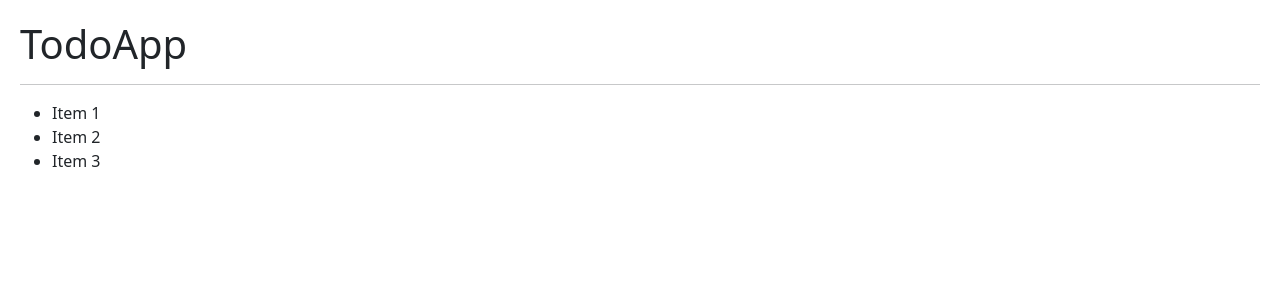
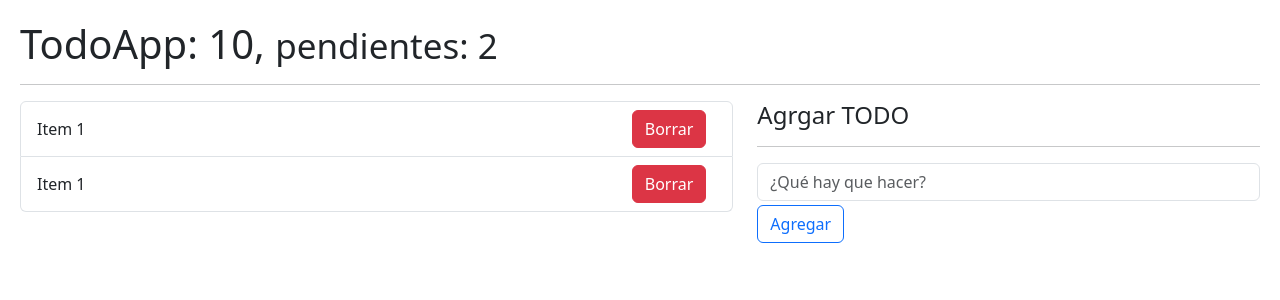
Before and after one commit to VergaraVictor/React, a React (Vite) app in the folder React/05-hook-app/: page / in a window 1280 px wide. Shown: the top 300 px of the page. Built offline with nearby package versions, Linux system fonts and the light colour scheme.

Commit message:
CreandoElCascaronDeLasListasdeTODOs

```diff
--- a/React/05-hook-app/src/08-useReducer/TodoApp.jsx
+++ b/React/05-hook-app/src/08-useReducer/TodoApp.jsx
@@ -9,7 +9,7 @@
     },
     {
         id: new Date().getTime() * 3,
-        description: 'Recolectar la piedra del alma',
+        description: 'Recolectar la piedra del tiempo',
         done: false,
     }
 ]
@@ -18,16 +18,56 @@
 
     const [ todos, dispatch ] = useReducer( todoReducer, initialState )
 
+    const handleNewTodo = ( todo ) => {
+        console.log({ todo });
+    }
+
     return (
     <>
-        <h1>TodoApp</h1>
+        <h1>TodoApp: 10, <small>pendientes: 2</small> </h1>
         <hr />
 
-        <ul>
-            <li>Item 1</li>
-            <li>Item 2</li>
-            <li>Item 3</li>
-        </ul>
+        <div className='row'>
+            <div className='col-7'>
+
+                {/* TodoList */}
+                <ul className='list-group'>
+                    {
+                        todos.map( todo => (
+                            // TodoItem ....
+                            <li key={ todo.id } className='list-group-item d-flex justify-content-between'>
+                                <span className='align-self-center'>Item 1</span>
+                                <button className='btn btn-danger'>Borrar</button>
+                            </li>
+                        ))
+                    }
+                </ul>
+                {/* Fin TodoList */}
+            </div>
+
+            <div className='col-5'>
+                <h4>Agrgar TODO</h4>
+                <hr />
+                {/* TodoAdd onNewTodo( todo ) */}
+                {/* { id: new Date()..., description: '', done: false } */}
+                <form>
+                    <input
+                        type="text"
+                        placeholder='¿Qué hay que hacer?'
+                        className='form-control'
+                    />
+
+                    <button
+                        type='submit'
+                        className='btn btn-outline-primary mt-1'
+                    >
+                        Agregar
+                    </button>
+                </form>
+                {/* Fin TodoAdd */}
+            </div>
+        </div>
+
     </>
     )
 }
```
